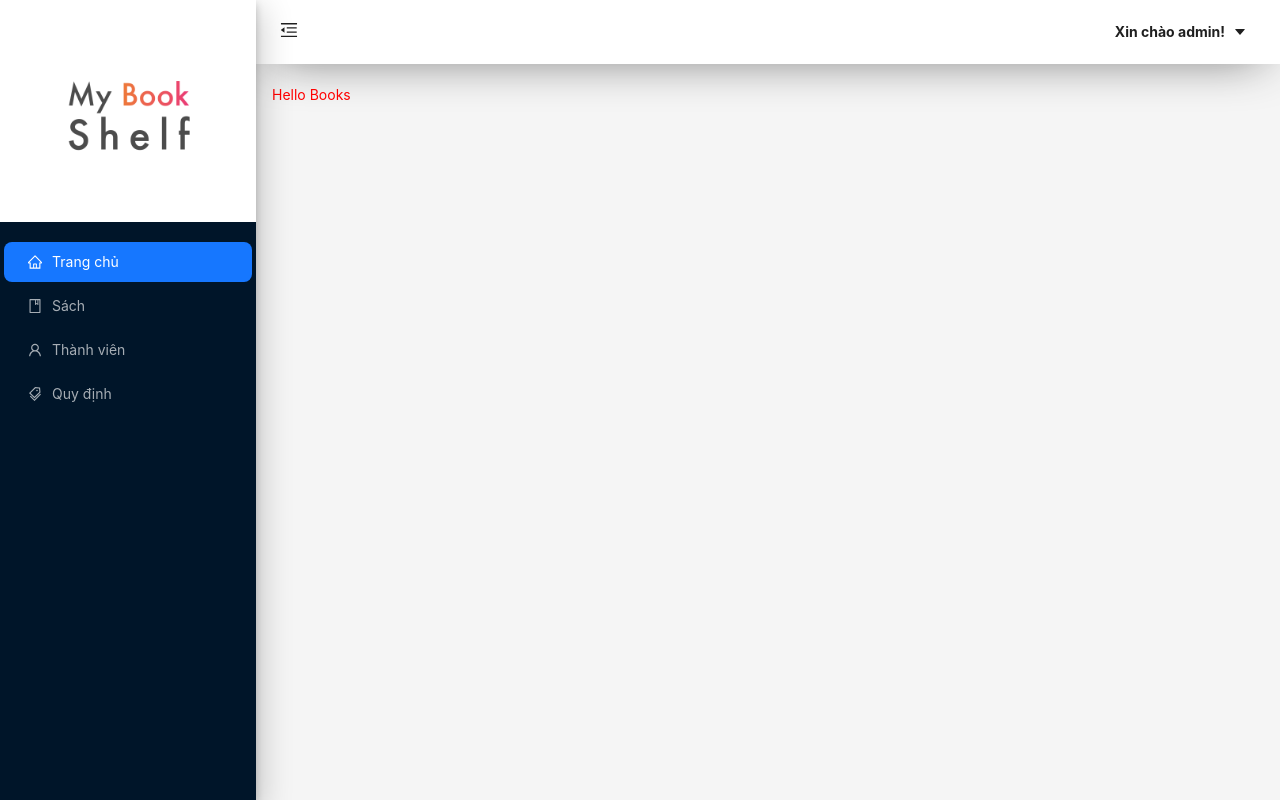
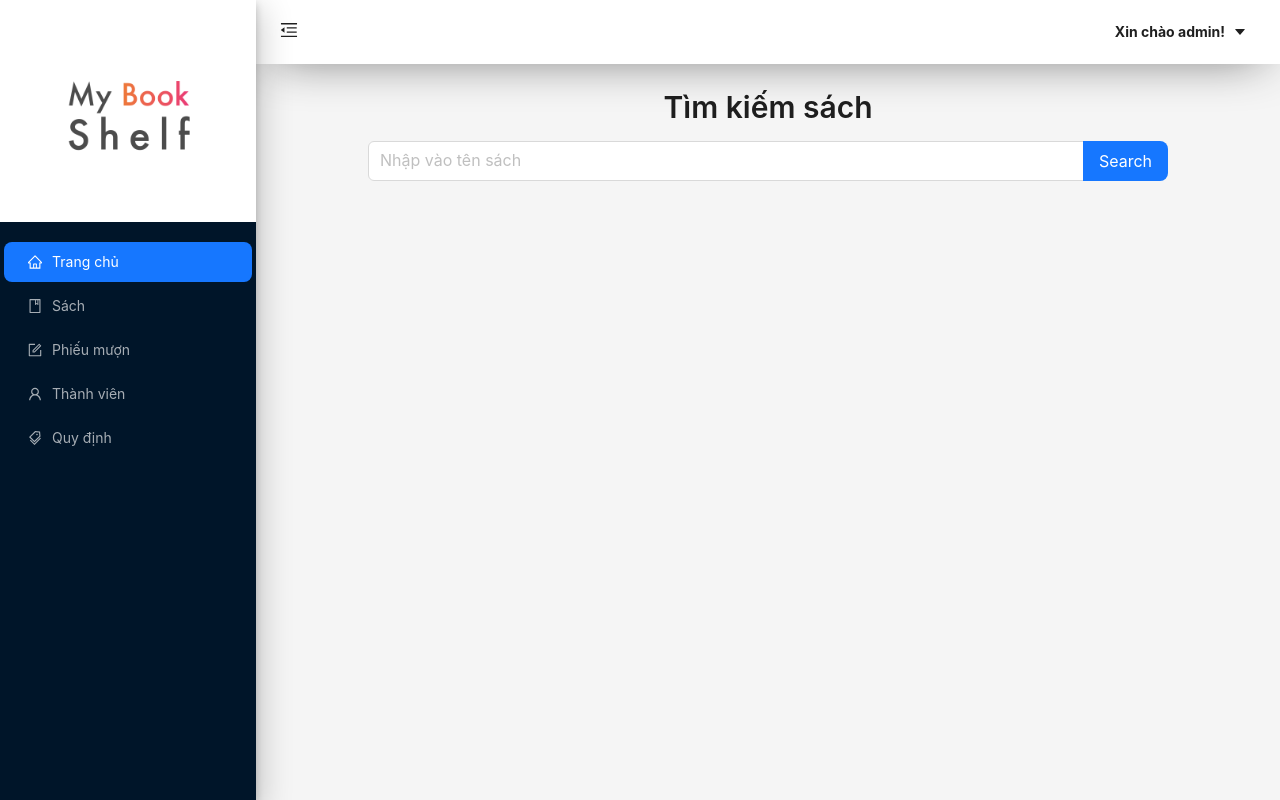
Before and after one commit to canhhuy116/Library_Management, a React (Vite) app in the folder web/: page /books in a window 1280 px wide. Built offline with nearby package versions, Linux system fonts and the light colour scheme.

Commit message:
search book in books page

```diff
--- /dev/null
+++ b/web/src/assets/scss/pages/books.scss
@@ -0,0 +1,9 @@
+.books {
+  display: flex;
+  flex-direction: column;
+  align-items: center;
+
+  .books__search {
+    width: 800px;
+  }
+}
--- a/web/src/pages/Books/index.tsx
+++ b/web/src/pages/Books/index.tsx
@@ -1,9 +1,23 @@
-const Books = () => {
-  return (
-    <>
-      <h2 className="test">Hello Books</h2>
-    </>
-  );
-};
+import { Input, Space, Typography } from 'antd';
+import React from 'react';
+import '@/assets/scss/pages/books.scss';
+
+const { Search } = Input;
+
+const onSearch = (value: string) => console.log(value);
+
+const Books: React.FC = () => (
+  <div className="books">
+    <Typography.Title level={2}>Tìm kiếm sách</Typography.Title>
+    <Search
+      placeholder="Nhập vào tên sách"
+      allowClear
+      enterButton="Search"
+      size="large"
+      onSearch={onSearch}
+      className="books__search"
+    />
+  </div>
+);
 
 export default Books;
--- /dev/null
+++ b/web/src/pages/LoanSlips/index.tsx
@@ -0,0 +1,9 @@
+const LoanSlips = () => {
+  return (
+    <>
+      <h2 className="test">Hello Loan Slips</h2>
+    </>
+  );
+};
+
+export default LoanSlips;
--- a/web/src/routes/route.config.ts
+++ b/web/src/routes/route.config.ts
@@ -3,7 +3,8 @@ import Books from '@/pages/Books';
 import Home from '@/pages/Home';
 import Members from '@/pages/Members';
 import Roles from '@/pages/Roles';
-import { HomeOutlined, UserOutlined, BookOutlined, TagsOutlined } from '@ant-design/icons';
+import { HomeOutlined, UserOutlined, BookOutlined, TagsOutlined, FormOutlined } from '@ant-design/icons';
+import LoanSlips from '@/pages/LoanSlips';
 
 export interface IRoute {
   path: string;
@@ -32,6 +33,14 @@ export const appRouters: any = [
     component: Books,
   },
   {
+    path: '/loanslips',
+    title: 'loanslips',
+    name: 'Phiếu mượn',
+    icon: FormOutlined,
+    showInMenu: true,
+    component: LoanSlips,
+  },
+  {
     path: '/members',
     title: 'members',
     name: 'Thành viên',
```
